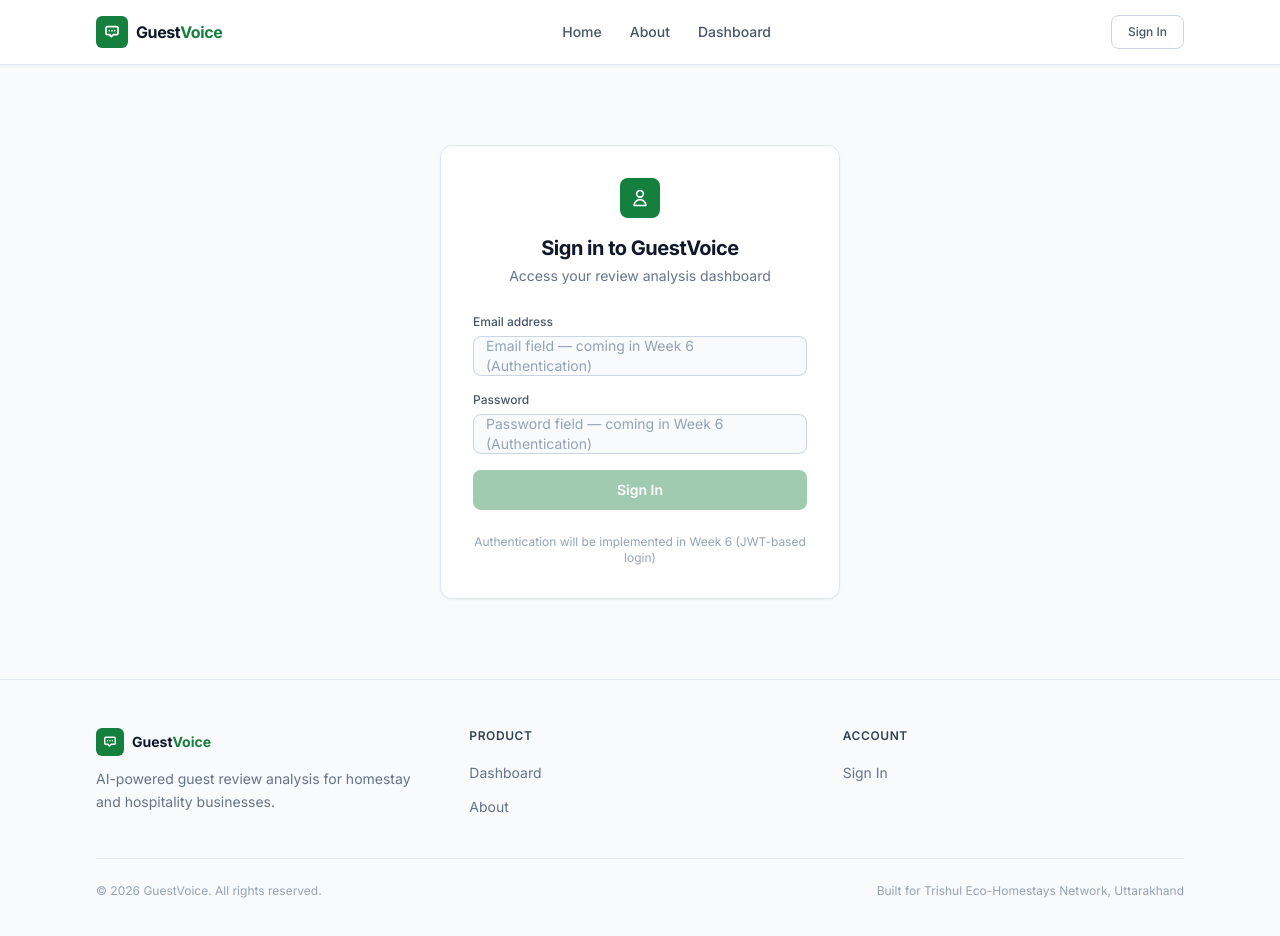
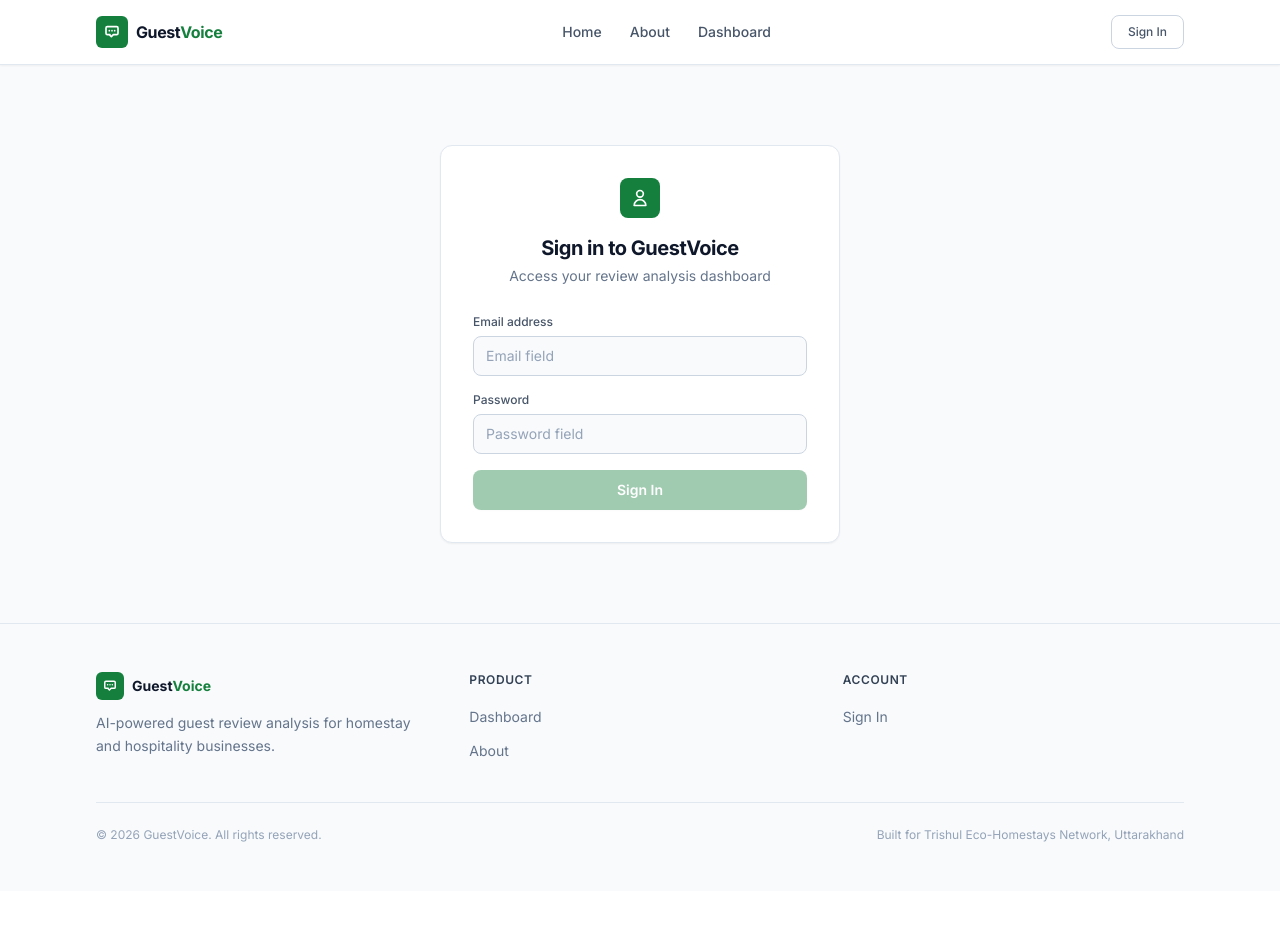
Before and after one commit to AryanButola10/GuestVoice, a React (Vite) app: page /login in a window 1280 px wide. Shown: the top 936 px of the page. After the commit the page ends 891 px from the top, so only its background shows below. Built offline with nearby package versions, Linux system fonts and the light colour scheme.

Commit message:
refactor: edited some texts in sign in feature

```diff
--- a/src/pages/Login.jsx
+++ b/src/pages/Login.jsx
@@ -38,7 +38,7 @@ export default function Login() {
                 </label>
                 <div className="w-full h-10 bg-slate-50 border border-slate-300 rounded-lg flex items-center px-3">
                   <span className="text-slate-400 text-sm">
-                    Email field — coming in Week 6 (Authentication)
+                    Email field
                   </span>
                 </div>
               </div>
@@ -52,7 +52,7 @@ export default function Login() {
                 </label>
                 <div className="w-full h-10 bg-slate-50 border border-slate-300 rounded-lg flex items-center px-3">
                   <span className="text-slate-400 text-sm">
-                    Password field — coming in Week 6 (Authentication)
+                    Password field
                   </span>
                 </div>
               </div>
@@ -65,10 +65,6 @@ export default function Login() {
                 Sign In
               </button>
             </div>
-
-            <p className="text-center text-slate-400 text-xs mt-6">
-              Authentication will be implemented in Week 6 (JWT-based login)
-            </p>
           </div>
         </div>
       </main>
```
